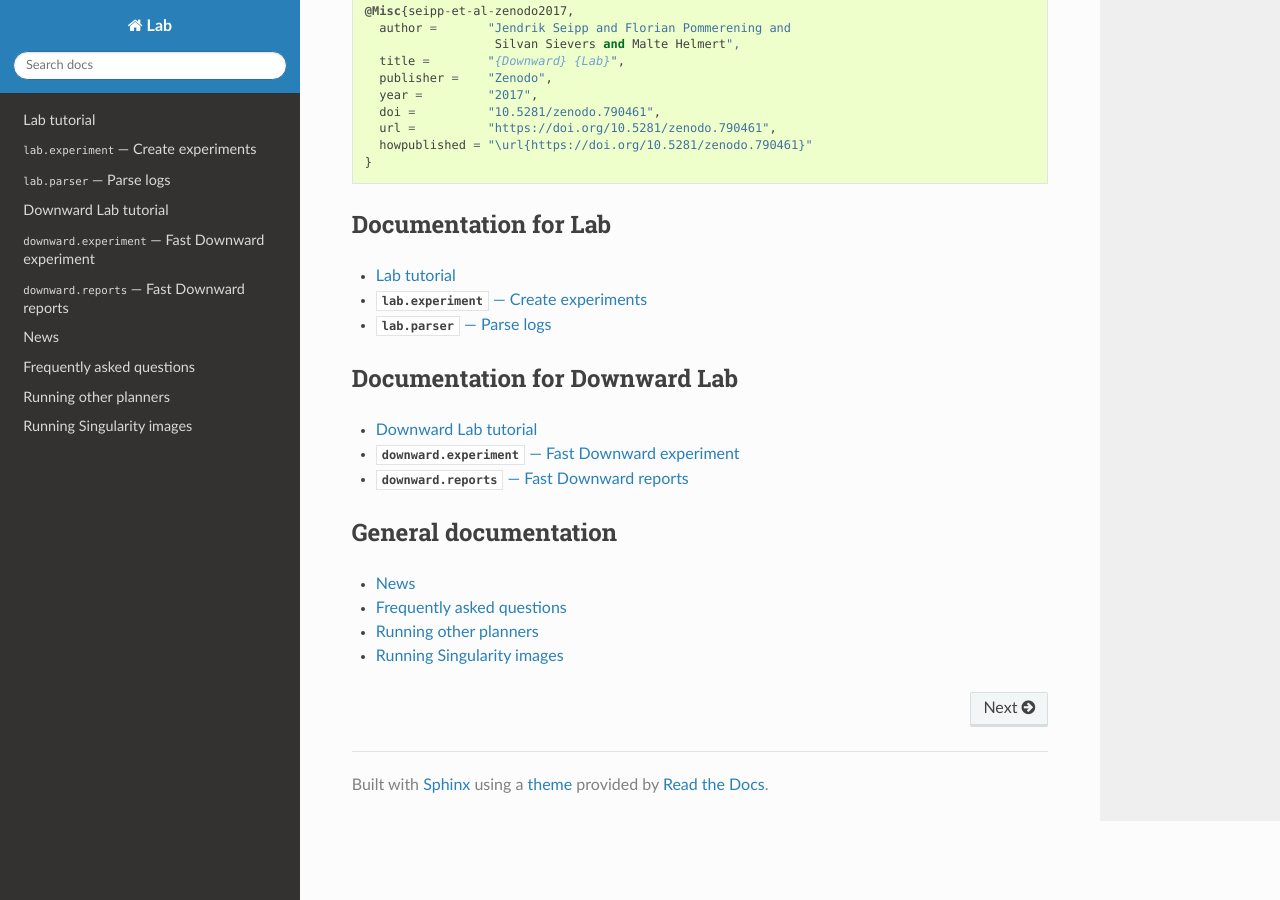
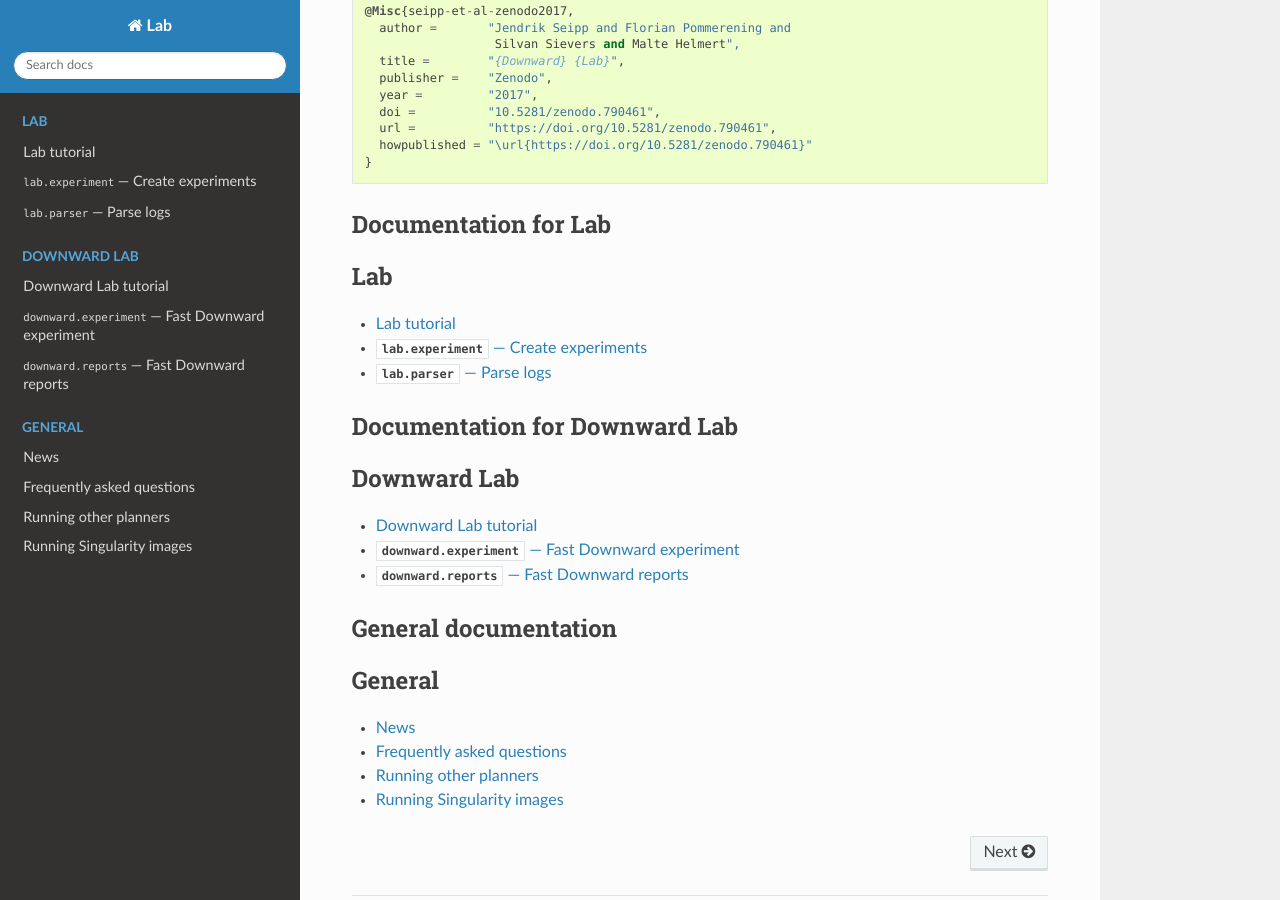
Before and after one commit to aibasel/lab, a Sphinx documentation site: the page built from docs/index.rst, in a window 1280 px wide and 900 px high, scrolled down 506 px. Built offline with Sphinx 7.4.7 and the Read the Docs theme 2.0.0, drawn with Linux system fonts in a browser that asks for light colours; pages that are not in the unit, such as notebooks, are missing from menus.

Commit message:
Add captions to docs.

```diff
--- a/docs/index.rst
+++ b/docs/index.rst
@@ -6,6 +6,7 @@ Documentation for Lab
 
 .. toctree::
    :maxdepth: 1
+   :caption: Lab
 
    lab.tutorial
    lab.experiment
@@ -18,6 +19,7 @@ Documentation for Downward Lab
 
 .. toctree::
    :maxdepth: 1
+   :caption: Downward Lab
 
    downward.tutorial
    downward.experiment
@@ -29,6 +31,7 @@ General documentation
 
 .. toctree::
    :maxdepth: 1
+   :caption: General
 
    news
    faq
```
